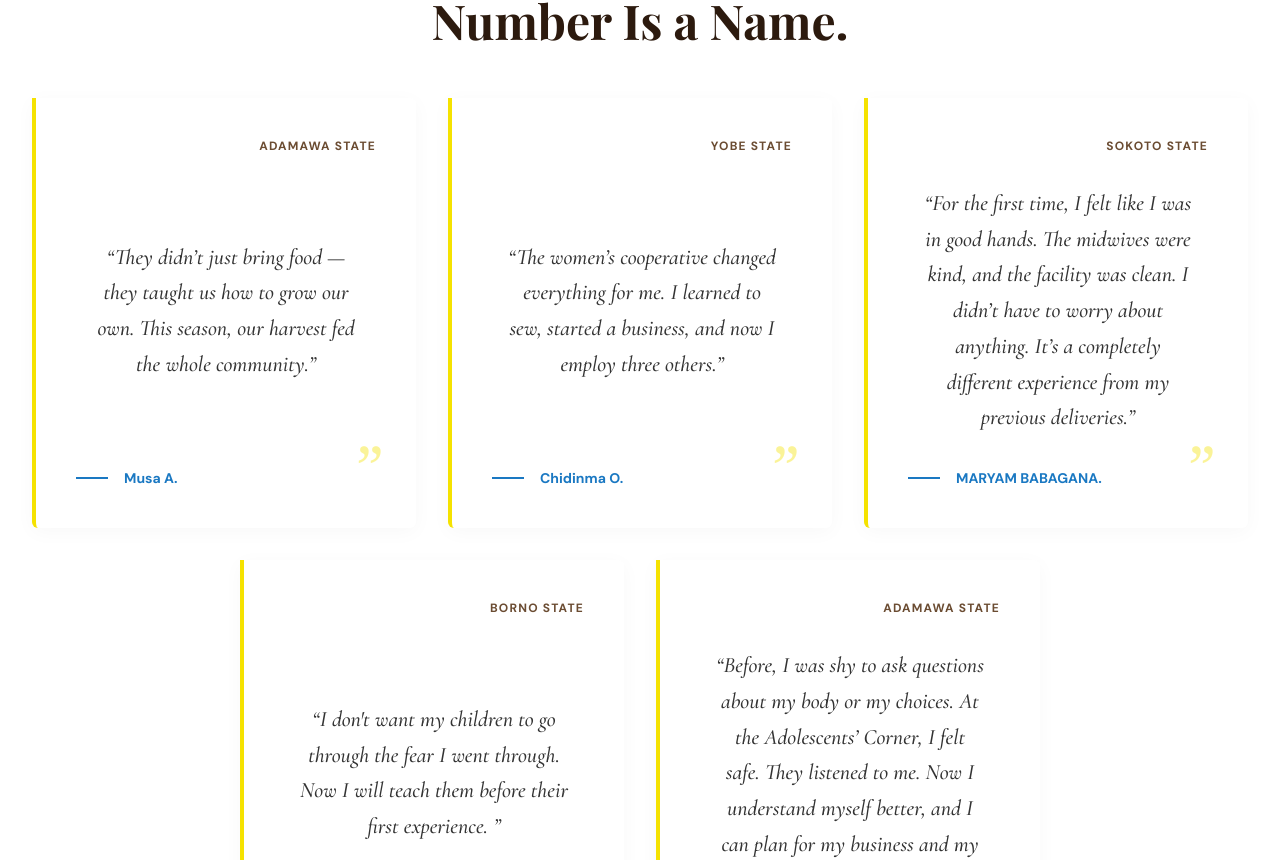
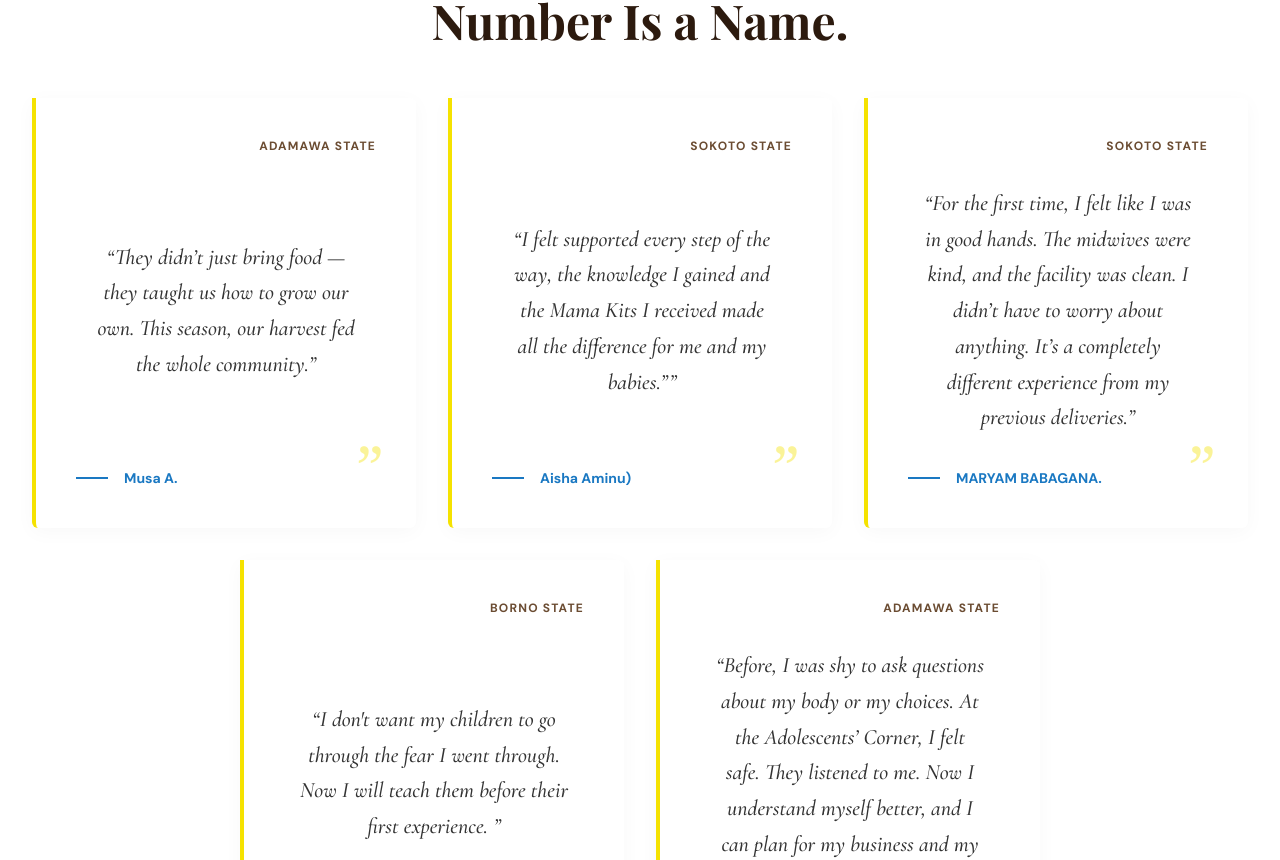
Before and after one commit to NwachukwuSam/haraf_web, a React (Vite) app: page / in a window 1280 px wide. Shown: the part 4205-5065 px from the top of the page. Built offline with nearby package versions, Linux system fonts and the light colour scheme; a web font is replaced by a local one.

Commit message:
corrections

```diff
--- a/src/components/home/HumanStories.jsx
+++ b/src/components/home/HumanStories.jsx
@@ -11,9 +11,9 @@ const storiesData = [
   },
   {
     id: 2,
-    location: 'YOBE STATE',
-    quote: 'The women’s cooperative changed everything for me. I learned to sew, started a business, and now I employ three others.',
-    author: 'Chidinma O.',
+    location: 'SOKOTO STATE',
+    quote: 'I felt supported every step of the way, the knowledge I gained and the Mama Kits I received made all the difference for me and my babies.”',
+    author: 'Aisha Aminu)',
   },
   {
     id: 3,
--- a/src/components/home/LatestNews.jsx
+++ b/src/components/home/LatestNews.jsx
@@ -2,7 +2,7 @@ import React, { useState, useEffect } from "react";
 import { Link } from "react-router-dom";
 
 import anniversaryImage from '../../assets/haraf.JPG';
-import maryamStoryImage from '../../assets/ImpactStoryImage.jpg';
+import maryamStoryImage from '../../assets/delivery.JPEG';
 import healthEducationImage from '../../assets/announcementImage.jpg';
 
 // ──────────────────────────────────────────────────────────────────
--- a/src/pages/OurWork.jsx
+++ b/src/pages/OurWork.jsx
@@ -34,10 +34,10 @@ const programmeData = [
     tagBg: "rgba(107, 79, 160, 0.15)",
     tagColor: "#6B4FA0",
     title: "Every Child Deserves a Classroom.",
-    challenge: "Over 10 million children are out of school in Nigeria — the highest number in the world. In rural communities, schools are often dilapidated, understaffed, and inaccessible. Girls are disproportionately affected, withdrawn early for domestic duties or marriage.",
-    response: "We rehabilitate school buildings, supply learning materials, train and incentivise teachers, and fund scholarships for children — especially girls — who would otherwise age out of education unnoticed.",
-    testimonial: "HARAF rebuilt our school and brought back our teacher. For the first time, my daughter has a desk to sit at and a book to read from.",
-    testimonialAuthor: "HAJIYA RAMATU, PARENT, NIGER STATE",
+    challenge: "Nigeria has over 10 million children out of school; the highest number globally. For millions in Borno, Adamawa, and Yobe states, the barrier isn’t just distance. It’s poverty. Families facing crisis cannot afford books, uniforms, or fees. Girls are the first to be left behind, pulled into domestic labor or early marriage when education becomes a cost families cannot bear.",
+    response: "We remove the cost of learning. HARAF supplies essential learning materials; books, stationery, and funds full sponsorships that cover school fees and related expenses for crisis-affected children, especially girls. By lifting the financial burden, we keep children in classrooms and give them a chance to finish what conflict interrupted: their education.",
+    testimonial: "I thought school had ended for me after we were displaced. But HARAF gave me books, a uniform, and paid my fees. Now I am back in class. I want to be a teacher.",
+    testimonialAuthor: "Aisha M., 14, sponsorship beneficiary | Adamawa State",
     testimonialBg: "#FDFAF6",
     isReversed: false
   },
@@ -50,7 +50,7 @@ const programmeData = [
     title: "Medicine Where It's Never Reached.",
     challenge: "The nearest hospital is often 3–6 hours away for most rural Nigerian communities. Maternal and child mortality rates in rural areas are three times higher than in urban centres. Preventable diseases — malaria, cholera, malnutrition — remain the leading killers simply because care never arrives.",
     response: "Our mobile clinic model brings primary healthcare, maternal services, immunisation, and health education directly to remote communities on a regular monthly schedule — free of charge, every time.",
-    testimonial: "I almost lost my baby because the hospital was too far. The HARAF nurse came to my village and saved us both. I named my son Emmanuel — God with us.",
+    testimonial: "For the first time, I felt like I was in good hands, the midwives were kind, and the facility was clean. I didn’t have to worry about anything. It was completely different from my previous deliveries",
     testimonialAuthor: "BLESSING O., ADAMAWA STATE",
     testimonialBg: "#FDFAF6",
     isReversed: true
```
Also changed, not shown: src/assets/delivery.jpeg (added).
